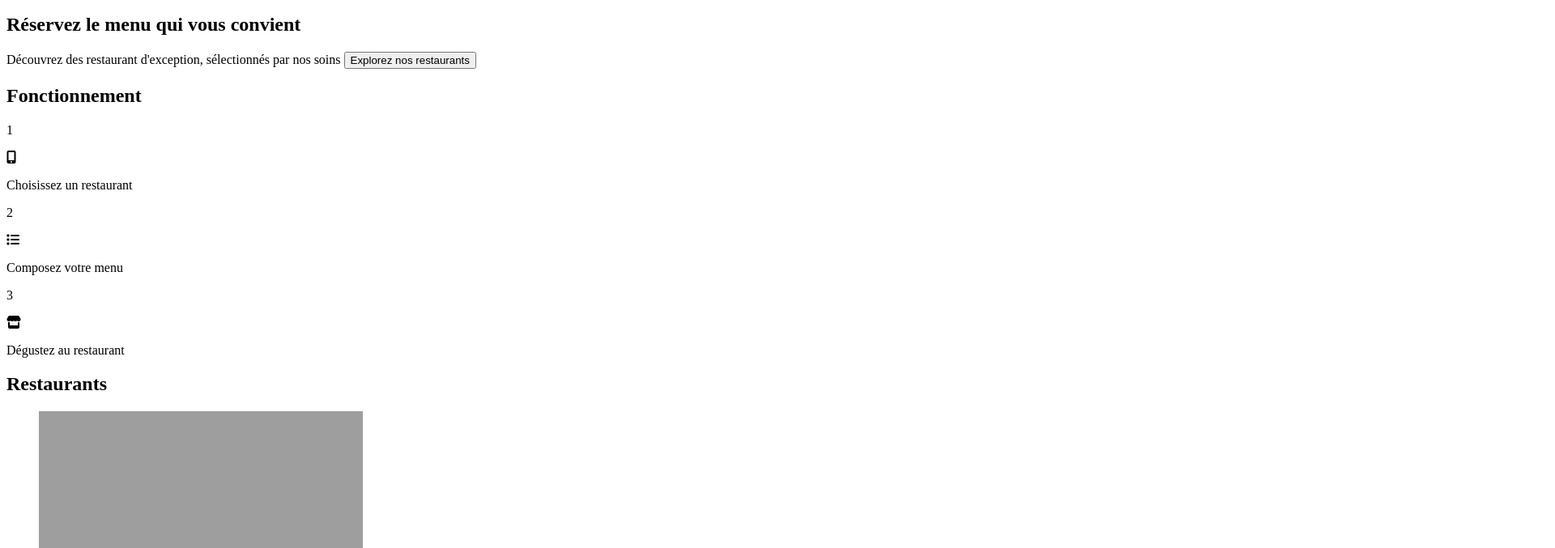
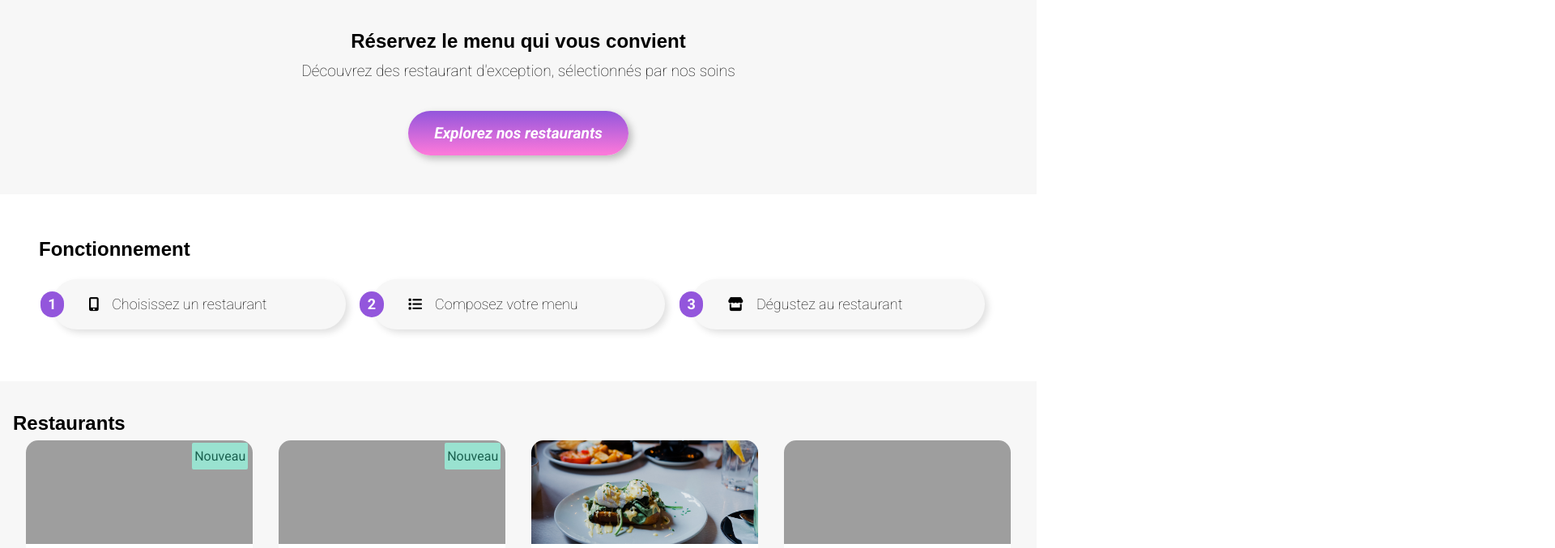
Before and after one commit to aymericpayen/P3, a website: page index.html in a window 1280 px wide. Shown: the part 135-812 px from the top of the page at 81% size, 1920 px wide, since content can reach past the window. Drawn offline with Linux system fonts and the light colour scheme; the site is published under a folder, as on GitHub Pages, so addresses that start at the root find nothing; a web font is replaced by a local one.

Commit message:
this commit is only to generate git page in dedicated repo with correct css link

```diff
--- a/index.html
+++ b/index.html
@@ -12,8 +12,8 @@
       href="https://fonts.googleapis.com/css2?family=Roboto:ital,wght@0,100;0,300;0,400;0,700;1,100;1,400;1,700&family=Shrikhand&display=swap"
       rel="stylesheet"
     />
-    <link rel="stylesheet" href="/public/css/normalizer.css" />
-    <link rel="stylesheet" href="/public/css/style.css" />
+    <link rel="stylesheet" href="p3/public/css/normalizer.css" />
+    <link rel="stylesheet" href="p3/public/css/style.css" />
     <title>OhMyFood</title>
   </head>
 
--- a/la-note-enchantee.html
+++ b/la-note-enchantee.html
@@ -12,8 +12,8 @@
       href="https://fonts.googleapis.com/css2?family=Roboto:ital,wght@0,100;0,300;0,400;0,700;1,100;1,400;1,700&family=Shrikhand&display=swap"
       rel="stylesheet"
     />
-    <link rel="stylesheet" href="/public/css/normalizer.css" />
-    <link rel="stylesheet" href="/public/css/style.css" />
+    <link rel="stylesheet" href="p3/public/css/normalizer.css" />
+    <link rel="stylesheet" href="p3/public/css/style.css" />
     <title>OhMyFood</title>
   </head>
 
```
Also changed, not shown: la-palette-du-gout.html (+2 -2 lines), le-delice-des-sens.html (+2 -2 lines).
